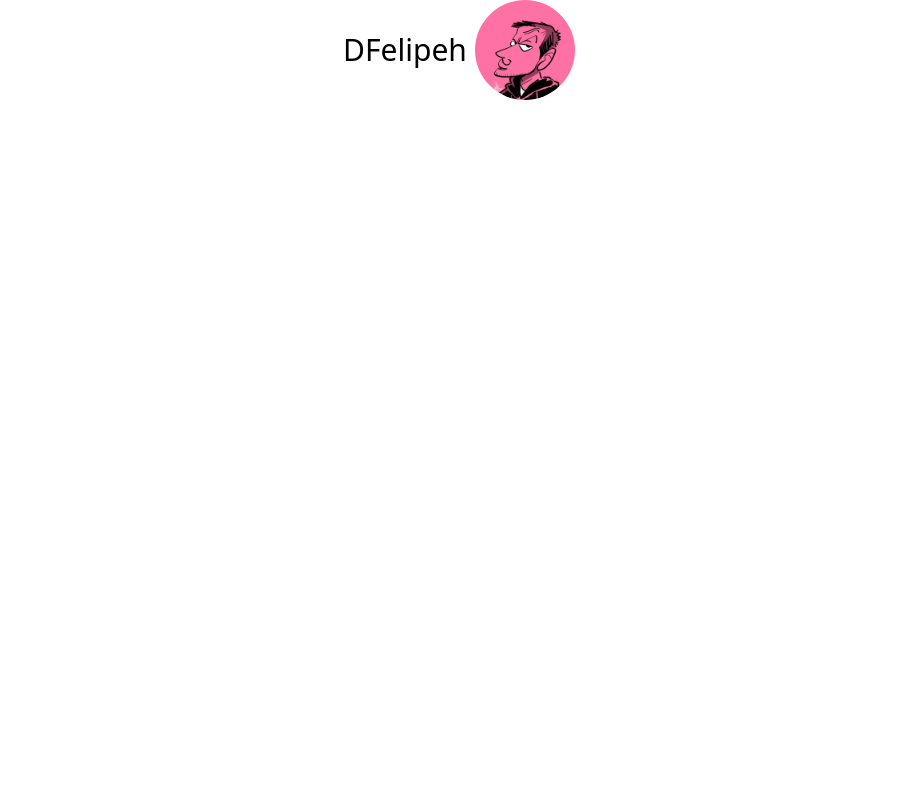
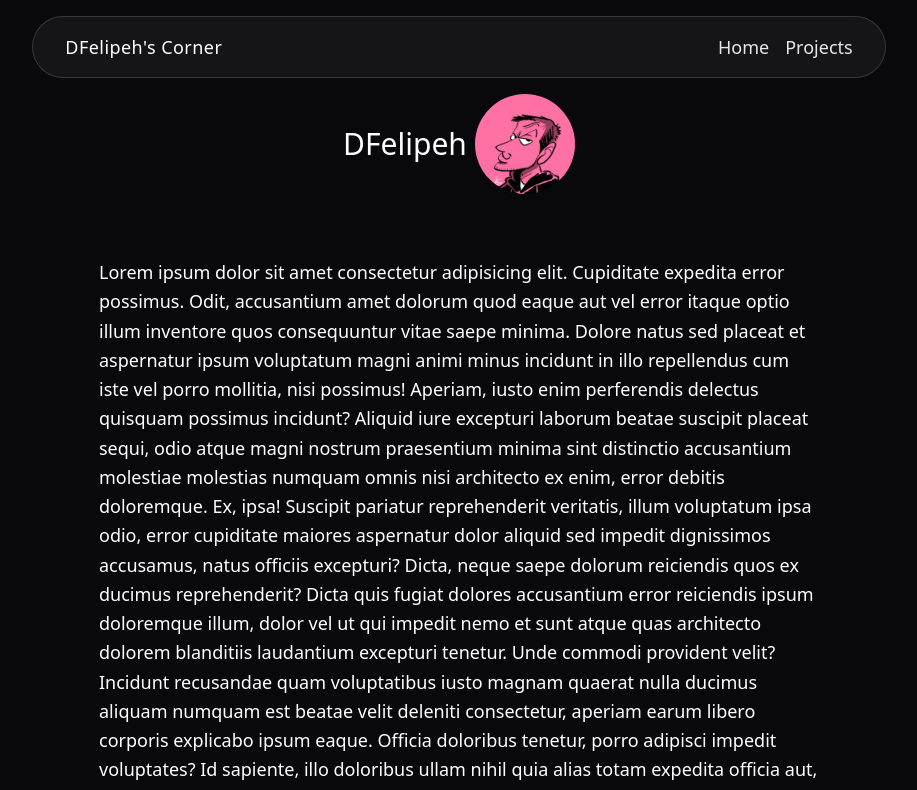
Before and after one commit to DFelipehDEV/DFelipehDEV.github.io, a React (Vite) app: page / in a window 1280 px wide. Shown: the top 790 px of the page, without its empty margins (181-1098 px from the left). Built offline with nearby package versions, Linux system fonts and the light colour scheme.

Commit message:
add navbar

```diff
--- a/src/App.jsx
+++ b/src/App.jsx
@@ -1,15 +1,29 @@
-import { useState } from 'react'
 import avatar from './assets/Avatar500.png'
+import Navbar from './components/Navbar'
 
 function App() {
     return (
         <>
+            <Navbar />
             <div className="flex gap-2 items-center justify-center">
                 <h1 className="text-3xl text-center">
                     DFelipeh
                 </h1>
                 <img src={avatar} className='w-25 rounded-full'></img>
             </div>
+
+            <div className="max-w-3xl mx-auto mt-10 p-6 text-lg leading-relaxed">
+                <p>
+                    Lorem ipsum dolor sit amet consectetur adipisicing elit. Cupiditate expedita error possimus. Odit, accusantium amet dolorum quod eaque aut vel error itaque optio illum inventore quos consequuntur vitae saepe minima.
+                    Dolore natus sed placeat et aspernatur ipsum voluptatum magni animi minus incidunt in illo repellendus cum iste vel porro mollitia, nisi possimus! Aperiam, iusto enim perferendis delectus quisquam possimus incidunt?
+                    Aliquid iure excepturi laborum beatae suscipit placeat sequi, odio atque magni nostrum praesentium minima sint distinctio accusantium molestiae molestias numquam omnis nisi architecto ex enim, error debitis doloremque. Ex, ipsa!
+                    Suscipit pariatur reprehenderit veritatis, illum voluptatum ipsa odio, error cupiditate maiores aspernatur dolor aliquid sed impedit dignissimos accusamus, natus officiis excepturi? Dicta, neque saepe dolorum reiciendis quos ex ducimus reprehenderit?
+                    Dicta quis fugiat dolores accusantium error reiciendis ipsum doloremque illum, dolor vel ut qui impedit nemo et sunt atque quas architecto dolorem blanditiis laudantium excepturi tenetur. Unde commodi provident velit?
+                    Incidunt recusandae quam voluptatibus iusto magnam quaerat nulla ducimus aliquam numquam est beatae velit deleniti consectetur, aperiam earum libero corporis explicabo ipsum eaque. Officia doloribus tenetur, porro adipisci impedit voluptates?
+                    Id sapiente, illo doloribus ullam nihil quia alias totam expedita officia aut, aliquid excepturi deleniti sed suscipit. Magnam iusto illum sequi quis, non dicta ab libero odio hic animi commodi!
+                    Qui nemo exercitationem facere praesentium quos, facilis illum dolorem, inventore ipsa quae tempore iste numquam libero atque assumenda aperiam est amet, illo eius autem iure tenetur! Fugiat blanditiis porro placeat.
+                </p>
+            </div>
         </>
     )
 }
--- /dev/null
+++ b/src/components/Navbar.jsx
@@ -0,0 +1,29 @@
+function Navbar() {
+    return (
+        <nav
+            className="sticky top-4 z-10 mb-8 mx-auto w-[75%] sm:w-4/6
+                 bg-white/5 backdrop-blur-xs border border-white/15
+                 rounded-full"
+        >
+            <div className="flex justify-between items-center px-8 py-4 text-gray-200 text-lg font-extralight">
+                <a
+                    href="#"
+                    className="font-light text-white tracking-wide hover:text-pink-400"
+                >
+                    DFelipeh's Corner
+                </a>
+
+                <div className="space-x-4 hidden sm:flex">
+                    <a href="#" className="hover:text-pink-400">
+                        Home
+                    </a>
+                    <a href="#" className="hover:text-pink-400">
+                        Projects
+                    </a>
+                </div>
+            </div>
+        </nav>
+    );
+}
+
+export default Navbar;
--- a/src/main.jsx
+++ b/src/main.jsx
@@ -4,7 +4,7 @@ import './style.css'
 import App from './App.jsx'
 
 createRoot(document.getElementById('root')).render(
-  <StrictMode>
-    <App />
-  </StrictMode>,
+    <StrictMode>
+        <App />
+    </StrictMode>,
 )
--- a/src/style.css
+++ b/src/style.css
@@ -1 +1,5 @@
 @import "tailwindcss";
+
+body {
+    @apply bg-zinc-950 text-white;
+}
```
Lines whose indentation alone changed are shown as unchanged.
